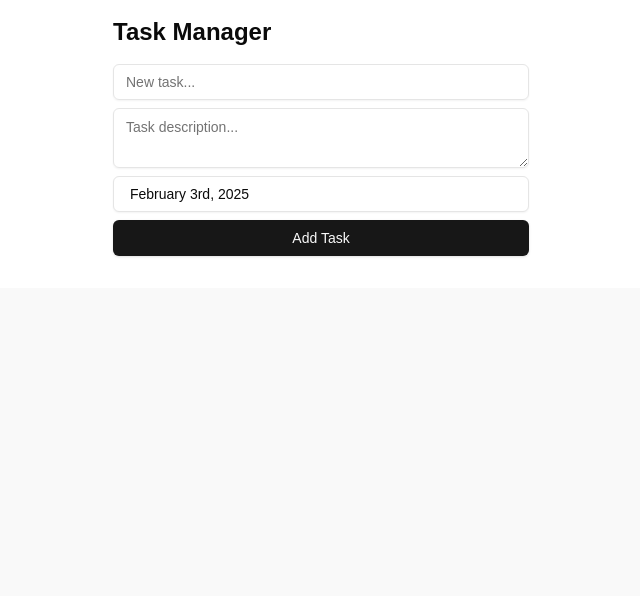
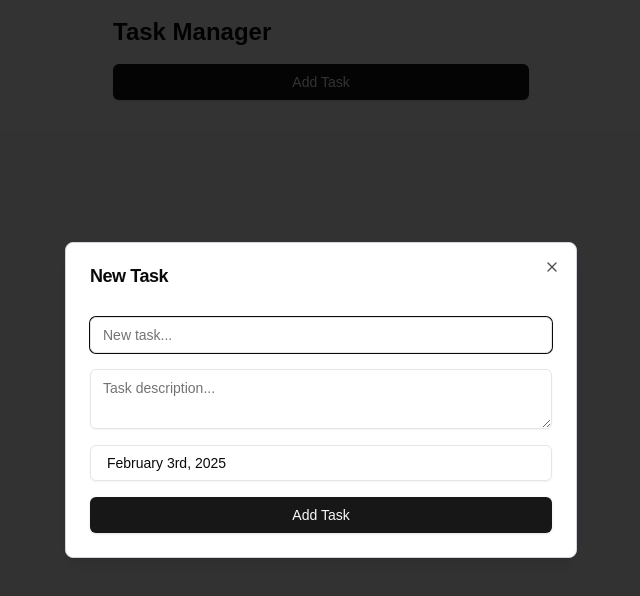
Before and after one commit to vivekmakwana01/task-manager, a Next.js app: page / in a window 1280 px wide. Both pictures are taken after a click on the button "Add Task". Shown: the top 596 px of the page, without its empty margins (319-959 px from the left). Built offline with nearby package versions, Linux system fonts and the light colour scheme.

Commit message:
move add task functionality to modal

```diff
--- a/app/page.tsx
+++ b/app/page.tsx
@@ -1,30 +1,18 @@
 "use client";
 
-import { useState } from "react";
 import { useTaskStore } from "@/store/useTaskStore";
-import { XMarkIcon } from "@heroicons/react/16/solid";
-import { format } from "date-fns";
-import { Calendar } from "@/components/ui/calendar";
-import {
-  Popover,
-  PopoverContent,
-  PopoverTrigger,
-} from "@/components/ui/popover";
-import { Button } from "@/components/ui/button";
-import { Input } from "@/components/ui/input";
-import { Card } from "@/components/ui/card";
-import { Textarea } from "@/components/ui/textarea";
-import TaskForm from "@/components/TaskForm";
 import TaskCard from "@/components/TaskCard";
+import AddTaskModal from "@/components/AddTaskModal";
 
 export default function Home() {
     const { tasks, toggleTask, removeTask } = useTaskStore();
 
     return (
         <main className="max-w-md mx-auto p-4">
+            <div></div>
             <h1 className="text-2xl font-bold mb-4">Task Manager</h1>
 
-      <TaskForm />
+            <AddTaskModal />
 
             <TaskCard tasks={tasks} />
         </main>
--- /dev/null
+++ b/components/AddTaskModal.tsx
@@ -0,0 +1,88 @@
+"use client";
+
+import { useTaskStore } from "@/store/useTaskStore";
+import { useState } from "react";
+import {
+  Dialog,
+  DialogContent,
+  DialogTitle,
+  DialogTrigger,
+} from "@/components/ui/dialog";
+import { Button } from "@/components/ui/button";
+import { format } from "date-fns";
+import { Input } from "@/components/ui/input";
+import { Textarea } from "@/components/ui/textarea";
+import {
+  Popover,
+  PopoverContent,
+  PopoverTrigger,
+} from "@/components/ui/popover";
+import { Calendar } from "@/components/ui/calendar";
+
+export default function AddTaskModal() {
+  const { addTask } = useTaskStore();
+  const [taskTitle, setTaskTitle] = useState("");
+  const [taskDescription, setTaskDescription] = useState("");
+  const [taskDate, setTaskDate] = useState<Date | undefined>(new Date());
+  const [open, setOpen] = useState(false);
+
+  const handleAddTask = () => {
+    if (taskTitle && taskDate) {
+      addTask({
+        id: crypto.randomUUID(),
+        title: taskTitle,
+        description: taskDescription,
+        date: new Date(taskDate),
+        completed: false,
+      });
+      setTaskTitle("");
+      setTaskDescription("");
+      setTaskDate(new Date());
+    }
+  };
+  return (
+    <Dialog open={open} onOpenChange={setOpen}>
+      <DialogTrigger asChild>
+        <Button className="w-full">Add Task</Button>
+      </DialogTrigger>
+      <DialogContent className="p-6 bg-white rounded-lg shadow-lg border border-gray-300 w-10/12 md:w-full">
+        <DialogTitle className="mb-4">New Task</DialogTitle>
+
+        <Input
+          type="text"
+          placeholder="New task..."
+          value={taskTitle}
+          onChange={(e) => setTaskTitle(e.target.value)}
+          className="bg-white"
+        />
+
+        <Textarea
+          placeholder="Task description..."
+          value={taskDescription}
+          onChange={(e) => setTaskDescription(e.target.value)}
+          className="bg-white"
+        />
+
+        <Popover>
+          <PopoverTrigger asChild>
+            <Button
+              variant="outline"
+              className="justify-start text-left bg-white"
+            >
+              {taskDate ? format(taskDate, "PPP") : "Pick a date"}
+            </Button>
+          </PopoverTrigger>
+          <PopoverContent align="start">
+            <Calendar
+              mode="single"
+              selected={taskDate}
+              onSelect={setTaskDate}
+            />
+          </PopoverContent>
+        </Popover>
+
+        <Button onClick={handleAddTask}>Add Task</Button>
+      </DialogContent>
+    </Dialog>
+  );
+}
--- a/components/TaskForm.tsx
+++ b/components/TaskForm.tsx
@@ -39,17 +39,19 @@
         placeholder="New task..."
         value={taskTitle}
         onChange={(e) => setTaskTitle(e.target.value)}
+        className="bg-white"
       />
 
       <Textarea
         placeholder="Task description..."
         value={taskDescription}
         onChange={(e) => setTaskDescription(e.target.value)}
+        className="bg-white"
       />
 
       <Popover>
         <PopoverTrigger asChild>
-          <Button variant="outline" className="justify-start text-left">
+          <Button variant="outline" className="justify-start text-left bg-white">
             {taskDate ? format(taskDate, "PPP") : "Pick a date"}
           </Button>
         </PopoverTrigger>
--- /dev/null
+++ b/components/ui/dialog.tsx
@@ -0,0 +1,122 @@
+"use client"
+
+import * as React from "react"
+import * as DialogPrimitive from "@radix-ui/react-dialog"
+import { X } from "lucide-react"
+
+import { cn } from "@/lib/utils"
+
+const Dialog = DialogPrimitive.Root
+
+const DialogTrigger = DialogPrimitive.Trigger
+
+const DialogPortal = DialogPrimitive.Portal
+
+const DialogClose = DialogPrimitive.Close
+
+const DialogOverlay = React.forwardRef<
+  React.ElementRef<typeof DialogPrimitive.Overlay>,
+  React.ComponentPropsWithoutRef<typeof DialogPrimitive.Overlay>
+>(({ className, ...props }, ref) => (
+  <DialogPrimitive.Overlay
+    ref={ref}
+    className={cn(
+      "fixed inset-0 z-50 bg-black/80  data-[state=open]:animate-in data-[state=closed]:animate-out data-[state=closed]:fade-out-0 data-[state=open]:fade-in-0",
+      className
+    )}
+    {...props}
+  />
+))
+DialogOverlay.displayName = DialogPrimitive.Overlay.displayName
+
+const DialogContent = React.forwardRef<
+  React.ElementRef<typeof DialogPrimitive.Content>,
+  React.ComponentPropsWithoutRef<typeof DialogPrimitive.Content>
+>(({ className, children, ...props }, ref) => (
+  <DialogPortal>
+    <DialogOverlay />
+    <DialogPrimitive.Content
+      ref={ref}
+      className={cn(
+        "fixed left-[50%] top-[50%] z-50 grid w-full max-w-lg translate-x-[-50%] translate-y-[-50%] gap-4 border bg-background p-6 shadow-lg duration-200 data-[state=open]:animate-in data-[state=closed]:animate-out data-[state=closed]:fade-out-0 data-[state=open]:fade-in-0 data-[state=closed]:zoom-out-95 data-[state=open]:zoom-in-95 data-[state=closed]:slide-out-to-left-1/2 data-[state=closed]:slide-out-to-top-[48%] data-[state=open]:slide-in-from-left-1/2 data-[state=open]:slide-in-from-top-[48%] sm:rounded-lg",
+        className
+      )}
+      {...props}
+    >
+      {children}
+      <DialogPrimitive.Close className="absolute right-4 top-4 rounded-sm opacity-70 ring-offset-background transition-opacity hover:opacity-100 focus:outline-none focus:ring-2 focus:ring-ring focus:ring-offset-2 disabled:pointer-events-none data-[state=open]:bg-accent data-[state=open]:text-muted-foreground">
+        <X className="h-4 w-4" />
+        <span className="sr-only">Close</span>
+      </DialogPrimitive.Close>
+    </DialogPrimitive.Content>
+  </DialogPortal>
+))
+DialogContent.displayName = DialogPrimitive.Content.displayName
+
+const DialogHeader = ({
+  className,
+  ...props
+}: React.HTMLAttributes<HTMLDivElement>) => (
+  <div
+    className={cn(
+      "flex flex-col space-y-1.5 text-center sm:text-left",
+      className
+    )}
+    {...props}
+  />
+)
+DialogHeader.displayName = "DialogHeader"
+
+const DialogFooter = ({
+  className,
+  ...props
+}: React.HTMLAttributes<HTMLDivElement>) => (
+  <div
+    className={cn(
+      "flex flex-col-reverse sm:flex-row sm:justify-end sm:space-x-2",
+      className
+    )}
+    {...props}
+  />
+)
+DialogFooter.displayName = "DialogFooter"
+
+const DialogTitle = React.forwardRef<
+  React.ElementRef<typeof DialogPrimitive.Title>,
+  React.ComponentPropsWithoutRef<typeof DialogPrimitive.Title>
+>(({ className, ...props }, ref) => (
+  <DialogPrimitive.Title
+    ref={ref}
+    className={cn(
+      "text-lg font-semibold leading-none tracking-tight",
+      className
+    )}
+    {...props}
+  />
+))
+DialogTitle.displayName = DialogPrimitive.Title.displayName
+
+const DialogDescription = React.forwardRef<
+  React.ElementRef<typeof DialogPrimitive.Description>,
+  React.ComponentPropsWithoutRef<typeof DialogPrimitive.Description>
+>(({ className, ...props }, ref) => (
+  <DialogPrimitive.Description
+    ref={ref}
+    className={cn("text-sm text-muted-foreground", className)}
+    {...props}
+  />
+))
+DialogDescription.displayName = DialogPrimitive.Description.displayName
+
+export {
+  Dialog,
+  DialogPortal,
+  DialogOverlay,
+  DialogTrigger,
+  DialogClose,
+  DialogContent,
+  DialogHeader,
+  DialogFooter,
+  DialogTitle,
+  DialogDescription,
+}
--- a/package.json
+++ b/package.json
@@ -11,6 +11,7 @@
   "dependencies": {
     "@heroicons/react": "^2.2.0",
     "@radix-ui/react-checkbox": "^1.1.4",
+    "@radix-ui/react-dialog": "^1.1.6",
     "@radix-ui/react-popover": "^1.1.5",
     "@radix-ui/react-slot": "^1.1.2",
     "class-variance-authority": "^0.7.1",
```
Also changed, not shown: 2 other files (tests, documents, lock files or other folders). Lines whose indentation alone changed are shown as unchanged.
